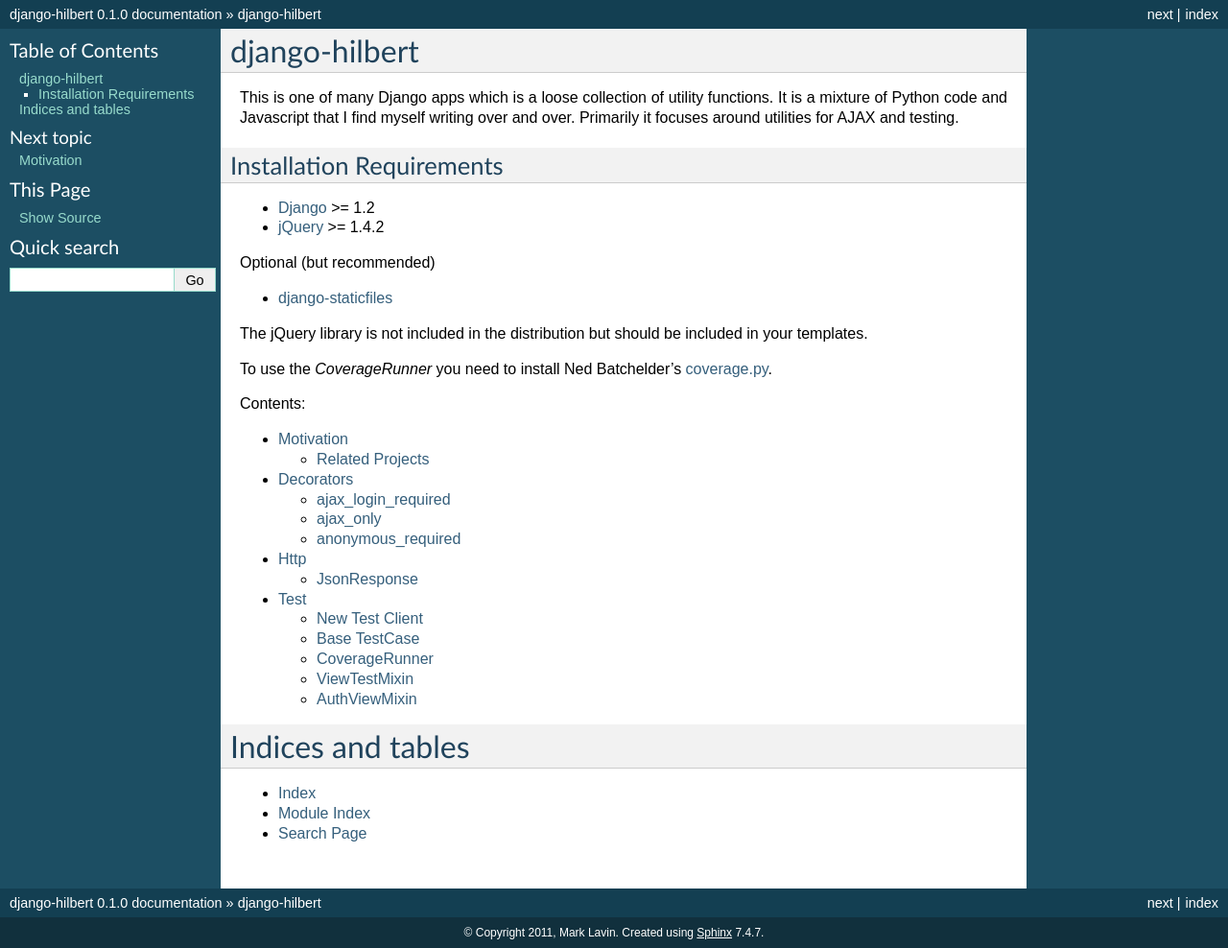
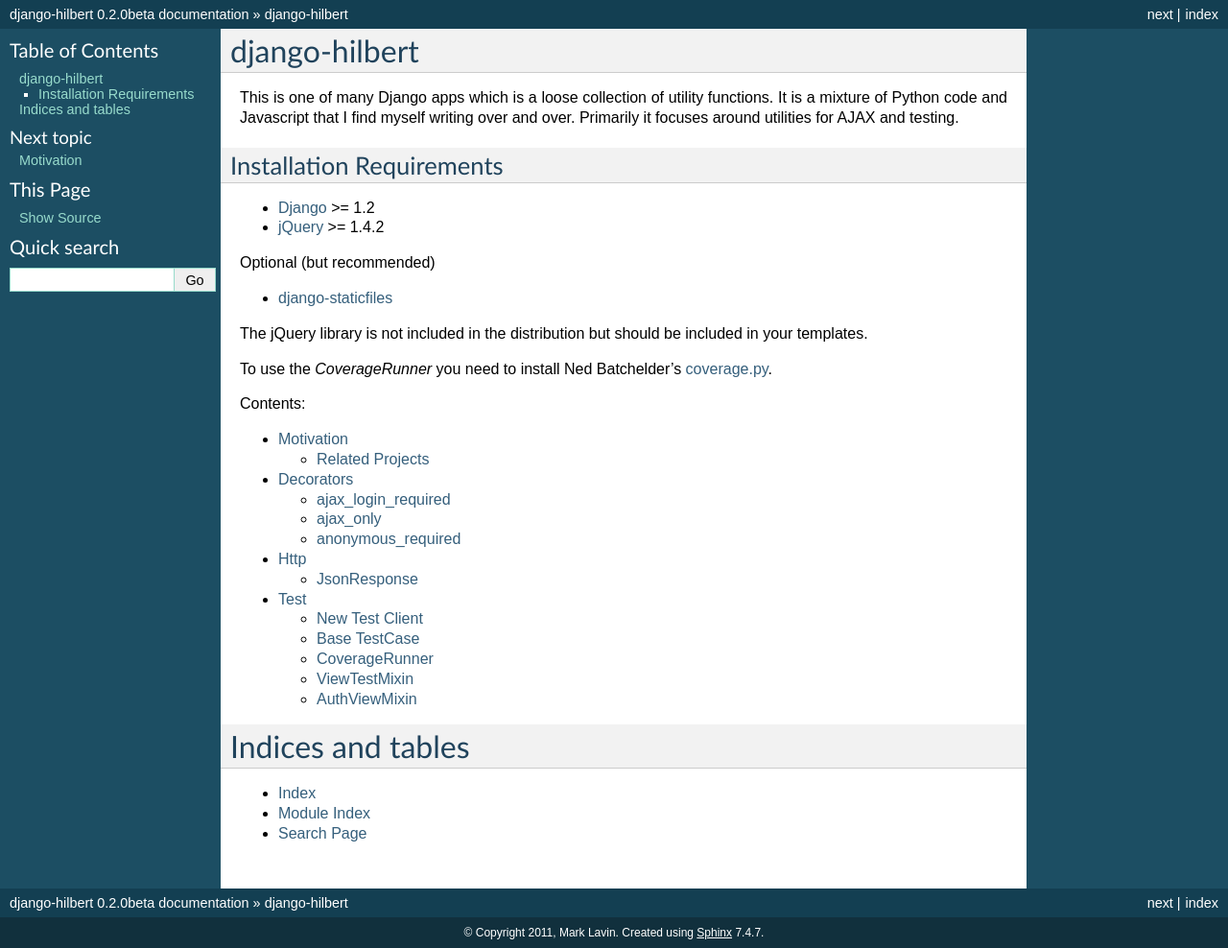
Before and after one commit to mlavin/django-hilbert, a Sphinx documentation site: the page built from docs/index.rst, in a window 1280 px wide. Shown: the whole page at 96% size. Built offline with Sphinx 7.4.7, drawn with Linux system fonts in a browser that asks for light colours.

Commit message:
Update version info in develop branch.

```diff
--- a/docs/conf.py
+++ b/docs/conf.py
@@ -48,9 +48,9 @@
 # built documents.
 #
 # The short X.Y version.
-version = '0.1'
+version = '0.2'
 # The full version, including alpha/beta/rc tags.
-release = '0.1.0'
+release = '0.2.0beta'
 
 # The language for content autogenerated by Sphinx. Refer to documentation
 # for a list of supported languages.
--- a/hilbert/__init__.py
+++ b/hilbert/__init__.py
@@ -6,9 +6,9 @@
 
 __version_info__ = {
     'major': 0,
-    'minor': 1,
+    'minor': 2,
     'micro': 0,
-    'releaselevel': 'final'
+    'releaselevel': 'beta'
 }
 
 def get_version():
```
